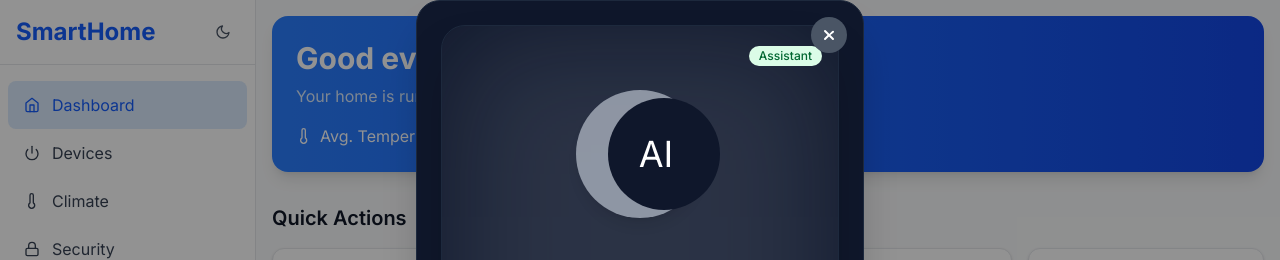
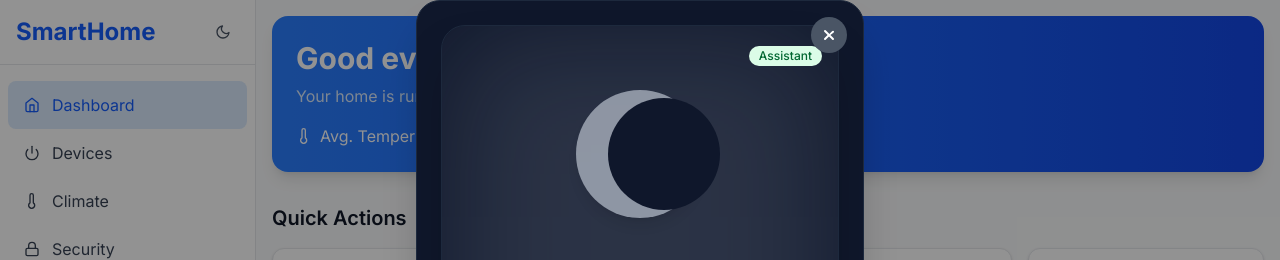
Before and after one commit to AJIT-KUMAR-PANDIT/client.iot.nakprc.com, a React (Vite) app: page / in a window 1280 px wide. Both pictures are taken after a click on the button 640 px from the left and 736 px from the top of the page. Shown: the top 260 px of the page. Built offline with nearby package versions, Linux system fonts and the light colour scheme; the HTML template or start-up script is replaced by a standard one.

Commit message:
up 2 in progress

```diff
--- a/src/ai/components/LunaAIUI.jsx
+++ b/src/ai/components/LunaAIUI.jsx
@@ -487,11 +487,7 @@ const LunaAIUI = ({ onToggleSettings, onClose }) => {
                     <div className="absolute inset-4 rounded-full bg-white opacity-30 animate-ping"></div>
                   )}
                 </div>
-                <div className="absolute w-28 h-28 bg-slate-900 rounded-full -right-4 flex items-center justify-center">
-                  <div className="text-4xl font-thin text-white relative -left-2">
-                    AI
-                  </div>
-                </div>
+                <div className="absolute w-28 h-28 bg-slate-900 rounded-full -right-4 flex items-center justify-center"></div>
               </div>
 
               {/* Text Elements */}
```
